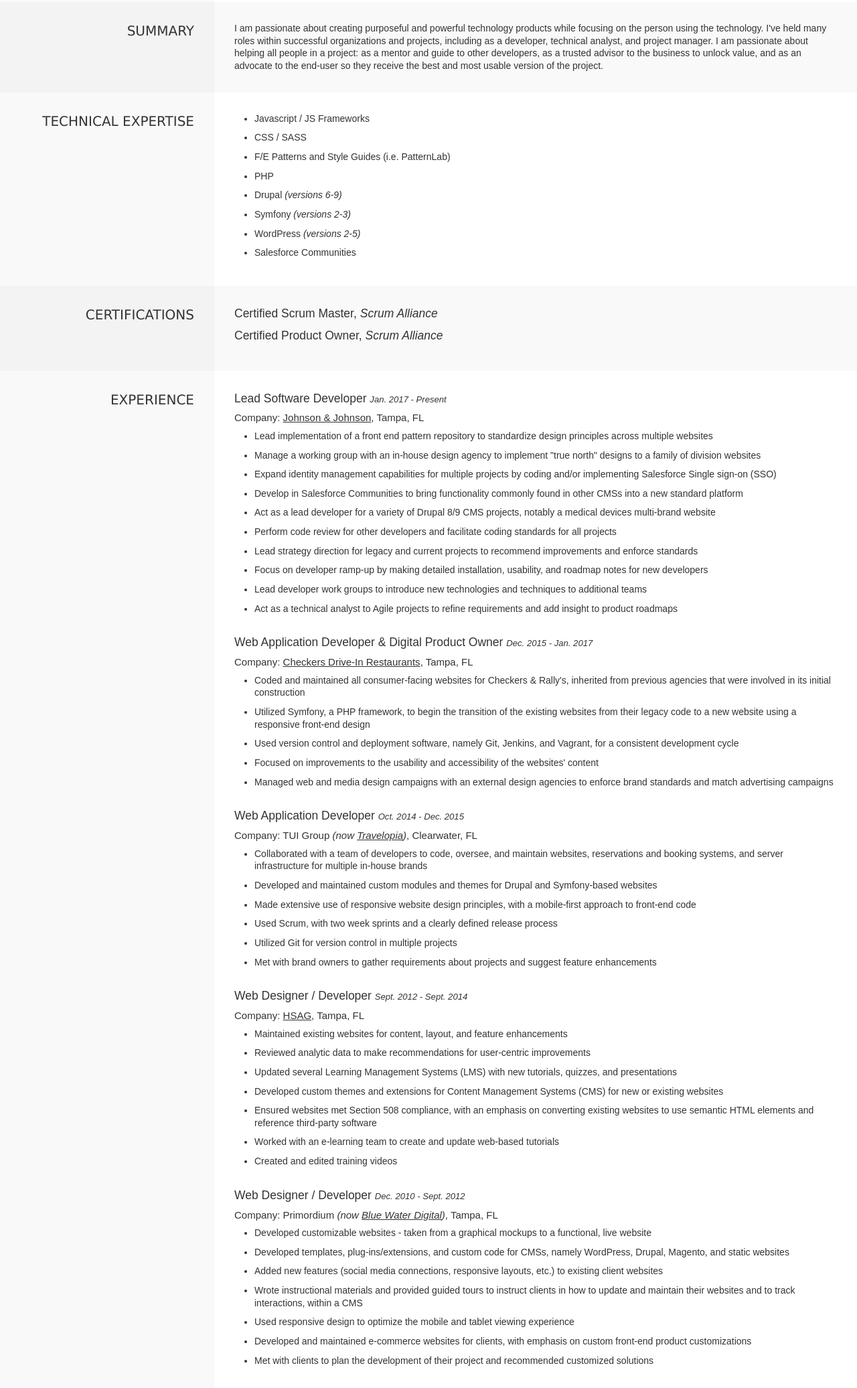
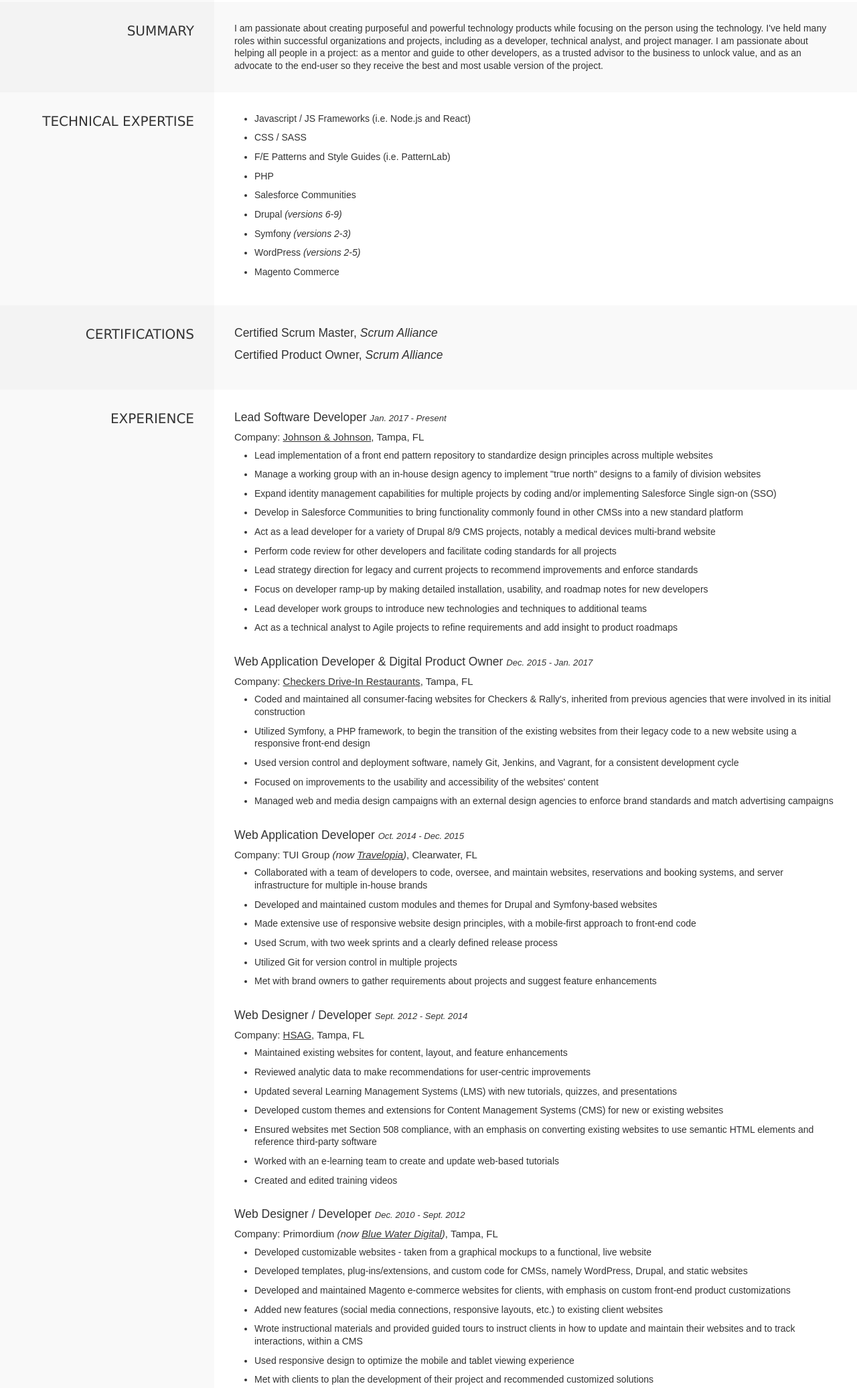
Before and after one commit to ThatRacerGuy/thatracerguy.github.io, a website: page index.html in a window 1280 px wide. Shown: the part 187-2260 px from the top of the page at 67% size. Drawn offline with Linux system fonts and the light colour scheme.

Commit message:
Update technical and descriptions

```diff
--- a/index.html
+++ b/index.html
@@ -45,14 +45,15 @@
 
 	<div class="section-content">
 		<ul class="list-disc">
-			<li>Javascript / JS Frameworks</li>
+			<li>Javascript / JS Frameworks (i.e. Node.js and React)</li>
 			<li>CSS / SASS</li>
 			<li>F/E Patterns and Style Guides (i.e. PatternLab)</li>
 			<li>PHP</li>
+			<li>Salesforce Communities</li>
 			<li>Drupal <em>(versions 6-9)</em></li>
 			<li>Symfony <em>(versions 2-3)</em></li>
 			<li>WordPress <em>(versions 2-5)</em></li>
-			<li>Salesforce Communities</li>
+			<li>Magento Commerce</li>
 		</ul>
 	</div>
 </div>
@@ -134,11 +135,11 @@
 
 		<ul class="list-disc">
 			<li>Developed customizable websites - taken from a graphical mockups to a functional, live website</li>
-			<li>Developed templates, plug-ins/extensions, and custom code for CMSs, namely WordPress, Drupal, Magento, and static websites</li>
+			<li>Developed templates, plug-ins/extensions, and custom code for CMSs, namely WordPress, Drupal, and static websites</li>
+			<li>Developed and maintained Magento e-commerce websites for clients, with emphasis on custom front-end product customizations</li>
 			<li>Added new features (social media connections, responsive layouts, etc.) to existing client websites</li>
 			<li>Wrote instructional materials and provided guided tours to instruct clients in how to update and maintain their websites and to track interactions, within a CMS</li>
 			<li>Used responsive design to optimize the mobile and tablet viewing experience</li>
-			<li>Developed and maintained e-commerce websites for clients, with emphasis on custom front-end product customizations</li>
 			<li>Met with clients to plan the development of their project and recommended customized solutions</li>
 		</ul>
 	</div>
```
